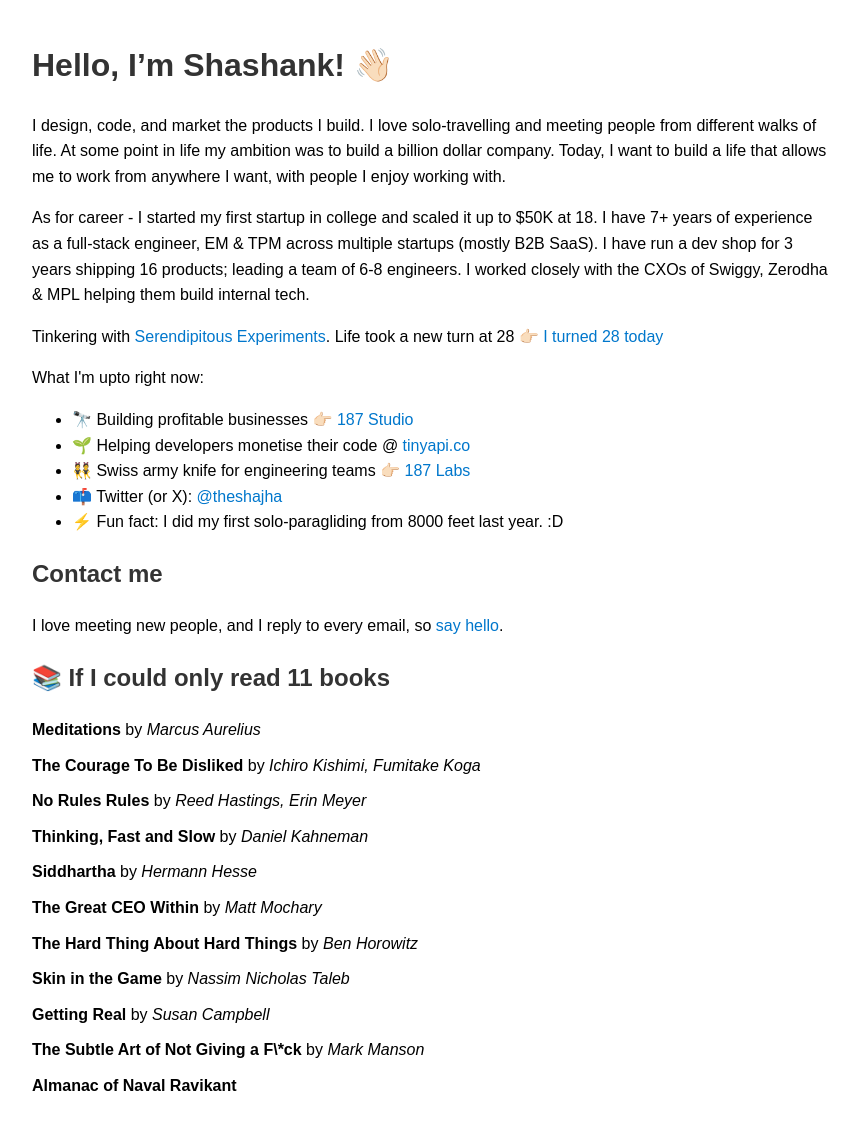
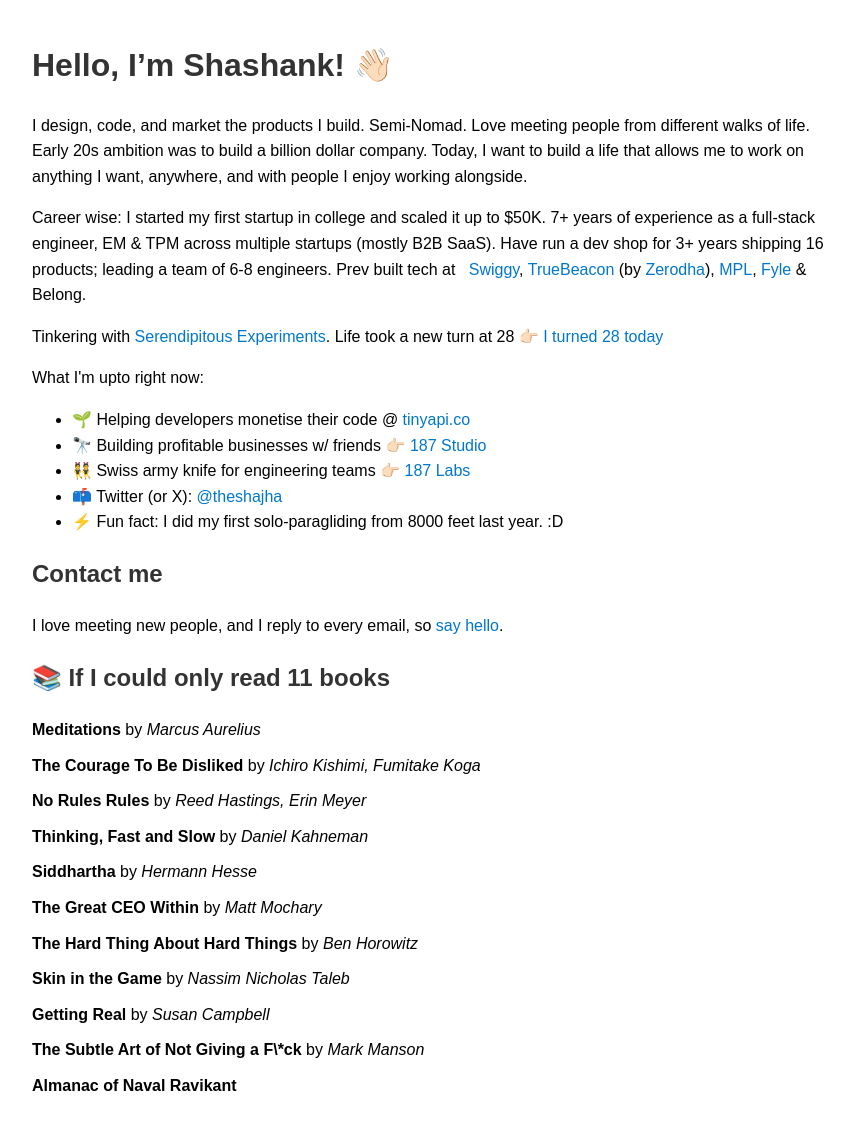
Before and after one commit to theshajha/theshajha, a Jekyll site: the page index.html, which Jekyll copies as it is, in a window 1280 px wide. Shown: the whole page, without its empty margins (208-1067 px from the left). Built offline with Jekyll 4.4.1, drawn with Linux system fonts in a browser that asks for light colours.

Commit message:
Landing page update

```diff
--- a/index.html
+++ b/index.html
@@ -57,19 +57,23 @@
     <body>
         <h1>Hello, I’m Shashank! 👋🏻</h1>
         <p>
-            I design, code, and market the products I build. I love
-            solo-travelling and meeting people from different walks of life. At
-            some point in life my ambition was to build a billion dollar
-            company. Today, I want to build a life that allows me to work from
-            anywhere I want, with people I enjoy working with.
+            I design, code, and market the products I build. Semi-Nomad. Love
+            meeting people from different walks of life. Early 20s ambition was
+            to build a billion dollar company. Today, I want to build a life
+            that allows me to work on anything I want, anywhere, and with people
+            I enjoy working alongside.
         </p>
         <p>
-            As for career - I started my first startup in college and scaled it
-            up to $50K at 18. I have 7+ years of experience as a full-stack
-            engineer, EM & TPM across multiple startups (mostly B2B SaaS). I
-            have run a dev shop for 3 years shipping 16 products; leading a team
-            of 6-8 engineers. I worked closely with the CXOs of Swiggy, Zerodha
-            & MPL helping them build internal tech.
+            Career wise: I started my first startup in college and scaled it up
+            to $50K. 7+ years of experience as a full-stack engineer, EM & TPM
+            across multiple startups (mostly B2B SaaS). Have run a dev shop for
+            3+ years shipping 16 products; leading a team of 6-8 engineers. Prev
+            built tech at
+            <a href="https://swiggy.com" target="_blank">Swiggy</a>,
+            <a href="https://truebeacon.com" target="_blank">TrueBeacon</a> (by
+            <a href="https://zerodha.com" target="_blank">Zerodha</a>),
+            <a href="https://mpl.live" target="_blank">MPL</a>,
+            <a href="https://fylehq.com" target="_blank">Fyle</a> & Belong.
         </p>
         <p>
             Tinkering with <a
@@ -85,19 +89,20 @@
         <p>What I'm upto right now:</p>
         <ul>
             <li>
-                🔭 Building profitable businesses 👉🏻 <a
-                    href="https://187.studio"
-                    target="_blank"
-                    >187 Studio</a
-                >
-            </li>
-            <li>
                 🌱 Helping developers monetise their code @ <a
                     href="https://tinyapi.co/"
                     target="_blank"
                     >tinyapi.co</a
                 >
             </li>
+            <li>
+                🔭 Building profitable businesses w/ friends 👉🏻 <a
+                    href="https://187.studio"
+                    target="_blank"
+                    >187 Studio</a
+                >
+            </li>
+
             <li>
                 👯 Swiss army knife for engineering teams 👉🏻 <a
                     href="https://187.studio/labs"
```
Also changed, not shown: README.md.
